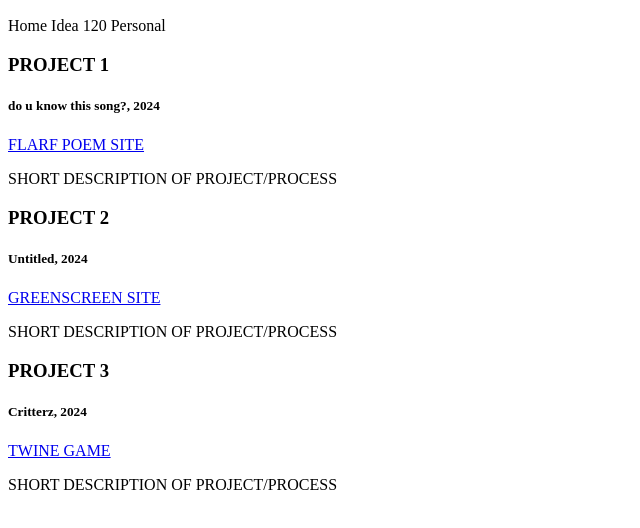
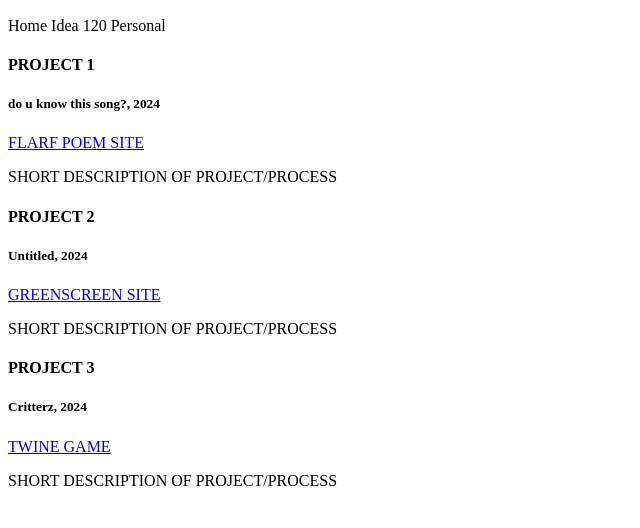
Before and after one commit to rwalla3/idea-120-project-4-rwalla3, a plain HTML site: page index.html in a window 1280 px wide. Shown: the part 50-578 px from the top of the page, without its empty margins (0-640 px from the left). Drawn offline with Linux system fonts and the light colour scheme.

Commit message:
Update index.html

```diff
--- a/index.html
+++ b/index.html
@@ -16,7 +16,7 @@ Personal
 <!--PROJ. 1 - FLARF POETRY-->
 
 <div>
-    <h3>PROJECT 1</h3>
+    <h4>PROJECT 1</h4>
     <h5>do u know this song?, 2024</h5>
     <a href="https://rwalla3.github.io/idea-120-project-1-rwalla3/">FLARF POEM SITE</a>
     <p>SHORT DESCRIPTION OF PROJECT/PROCESS</p>
@@ -24,7 +24,7 @@ Personal
 
 <!--PROJ. 2 - GREENSCREEN-->
 <div>
-    <h3>PROJECT 2</h3>
+    <h4>PROJECT 2</h4>
     <h5>Untitled, 2024</h5>
     <a href="GREENSCREEN SITE URL">GREENSCREEN SITE</a>
     <p>SHORT DESCRIPTION OF PROJECT/PROCESS</p>
@@ -32,7 +32,7 @@ Personal
 
 <!--PROJ. 3 - TWINE GAME-->
 <div>
-    <h3>PROJECT 3</h3>
+    <h4>PROJECT 3</h4>
     <h5>Critterz, 2024</h5>
     <a href="TWINE GAME SITE URL">TWINE GAME</a>
     <p>SHORT DESCRIPTION OF PROJECT/PROCESS</p>
```
